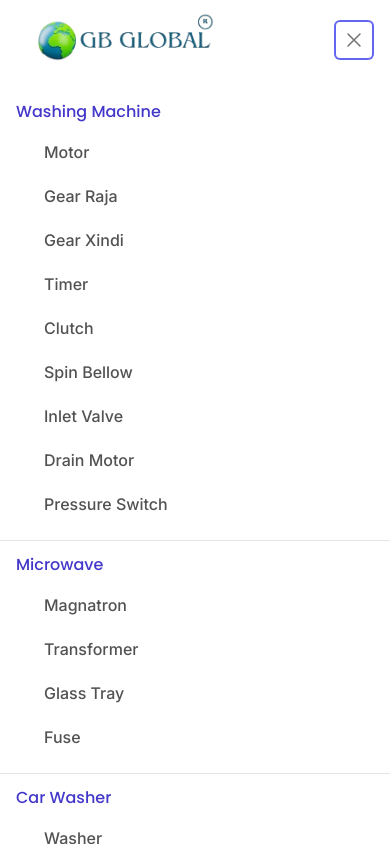
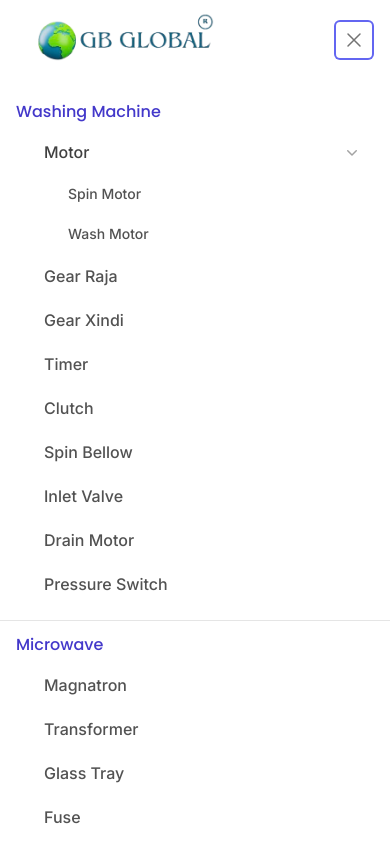
Before and after one commit to thatcoderchic/GB-GLOBAL, a React (Vite) app: page / in a window 390 px wide. Both pictures are taken after a click on the button "Open main menu". Shown: the top 844 px of the page. Built offline with nearby package versions, Linux system fonts and the light colour scheme.

Commit message:
dropdown in motor

```diff
--- a/src/components/Navbar.jsx
+++ b/src/components/Navbar.jsx
@@ -7,7 +7,14 @@ import logo from '../assets/GB_global_logo_withoutbg.png';
 
 const categories = {
   'Washing Machine': [
-    { name: 'Motor', id: 'motor' },
+    {
+      name: 'Motor',
+      id: 'motor',
+      subItems: [
+        { name: 'Spin Motor', id: 'spin-motor' },
+        { name: 'Wash Motor', id: 'wash-motor' },
+      ]
+    },
     { name: 'Gear Raja', id: 'gear-raja' },
     { name: 'Gear Xindi', id: 'gear-xindi' },
     { name: 'Timer', id: 'timer' },
@@ -82,6 +89,36 @@ export default function Navbar() {
                         <div className="rounded-xl shadow-elevated bg-white ring-1 ring-black ring-opacity-5 overflow-hidden">
                           <div className="relative grid gap-1 bg-white px-5 py-6">
                             {items.map((item) => (
+                              item.subItems ? (
+                                <div key={item.id} className="relative">
+                                  <div className="flex items-center p-3 rounded-lg hover:bg-brand-50 transition duration-150 ease-in-out cursor-pointer group">
+                                    <div className="ml-3 flex items-center justify-between w-full">
+                                      <p className="text-base font-medium text-neutral-800">
+                                        {item.name}
+                                      </p>
+                                      <ChevronDownIcon
+                                        className="ml-2 h-4 w-4 text-neutral-400 group-hover:text-brand-500"
+                                        aria-hidden="true"
+                                      />
+                                    </div>
+                                  </div>
+                                  <div className="pl-6 mt-1 space-y-1">
+                                    {item.subItems.map((subItem) => (
+                                      <Link
+                                        key={subItem.id}
+                                        to={`/product/${category.toLowerCase()}/${subItem.id}`}
+                                        className="flex items-center p-2 rounded-lg hover:bg-brand-50 transition duration-150 ease-in-out"
+                                      >
+                                        <div className="ml-3">
+                                          <p className="text-sm font-medium text-neutral-700">
+                                            {subItem.name}
+                                          </p>
+                                        </div>
+                                      </Link>
+                                    ))}
+                                  </div>
+                                </div>
+                              ) : (
                                 <Link
                                   key={item.id}
                                   to={`/product/${category.toLowerCase()}/${item.id}`}
@@ -93,6 +130,7 @@ export default function Navbar() {
                                     </p>
                                   </div>
                                 </Link>
+                              )
                             ))}
                           </div>
                         </div>
@@ -164,6 +202,26 @@ export default function Navbar() {
                 <div className="font-medium text-brand-700 mb-2 font-display">{category}</div>
                 <div className="pl-4 space-y-1">
                   {items.map((item) => (
+                    item.subItems ? (
+                      <div key={item.id}>
+                        <div className="px-3 py-2 text-base font-medium text-neutral-700 flex items-center justify-between">
+                          <span>{item.name}</span>
+                          <ChevronDownIcon className="h-5 w-5 text-neutral-400" aria-hidden="true" />
+                        </div>
+                        <div className="pl-6 space-y-1 mt-1">
+                          {item.subItems.map((subItem) => (
+                            <Link
+                              key={subItem.id}
+                              to={`/product/${category.toLowerCase()}/${subItem.id}`}
+                              className="block px-3 py-2 text-sm font-medium text-neutral-600 hover:text-brand-600 hover:bg-brand-50 rounded-md transition duration-150 ease-in-out"
+                              onClick={() => setMobileMenuOpen(false)}
+                            >
+                              {subItem.name}
+                            </Link>
+                          ))}
+                        </div>
+                      </div>
+                    ) : (
                       <Link
                         key={item.id}
                         to={`/product/${category.toLowerCase()}/${item.id}`}
@@ -172,6 +230,7 @@ export default function Navbar() {
                       >
                         {item.name}
                       </Link>
+                    )
                   ))}
                 </div>
               </div>
--- a/src/pages/Home.jsx
+++ b/src/pages/Home.jsx
@@ -7,6 +7,20 @@ const allProducts = [
     id: 'motor',
     name: 'Washing Machine Motor',
     description: 'High-quality replacement motors for various washing machine brands',
+    image: 'https://images.unsplash.com/photo-1621369116334-37136f8e8917?auto=format&fit=crop&q=80&w=400',
+  },
+  {
+    category: 'washing-machine',
+    id: 'spin-motor',
+    name: 'Spin Motor',
+    description: 'High-performance spin motors for washing machines',
+    image: 'https://images.unsplash.com/photo-1621369116334-37136f8e8917?auto=format&fit=crop&q=80&w=400',
+  },
+  {
+    category: 'washing-machine',
+    id: 'wash-motor',
+    name: 'Wash Motor',
+    description: 'Reliable wash motors for all washing machine models',
     image: 'https://images.unsplash.com/photo-1621369116334-37136f8e8917?auto=format&fit=crop&q=80&w=400',
   },
   {
--- a/src/pages/ProductDetails.jsx
+++ b/src/pages/ProductDetails.jsx
@@ -10,6 +10,32 @@ const productData = {
         'Long-lasting performance',
         'Energy efficient',
         'Easy installation',
+      ],
+      images: [
+        'https://images.unsplash.com/photo-1621369116334-37136f8e8917?auto=format&fit=crop&q=80&w=400',
+      ],
+    },
+    'spin-motor': {
+      name: 'Spin Motor',
+      description: 'High-performance spin motors for washing machines',
+      features: [
+        'High RPM capability',
+        'Low noise operation',
+        'Durable construction',
+        'Energy efficient design',
+      ],
+      images: [
+        'https://images.unsplash.com/photo-1621369116334-37136f8e8917?auto=format&fit=crop&q=80&w=400',
+      ],
+    },
+    'wash-motor': {
+      name: 'Wash Motor',
+      description: 'Reliable wash motors for all washing machine models',
+      features: [
+        'Powerful agitation',
+        'Smooth operation',
+        'Long service life',
+        'Compatible with major brands',
       ],
       images: [
         'https://images.unsplash.com/photo-1621369116334-37136f8e8917?auto=format&fit=crop&q=80&w=400',
```
Lines whose indentation alone changed are shown as unchanged.
